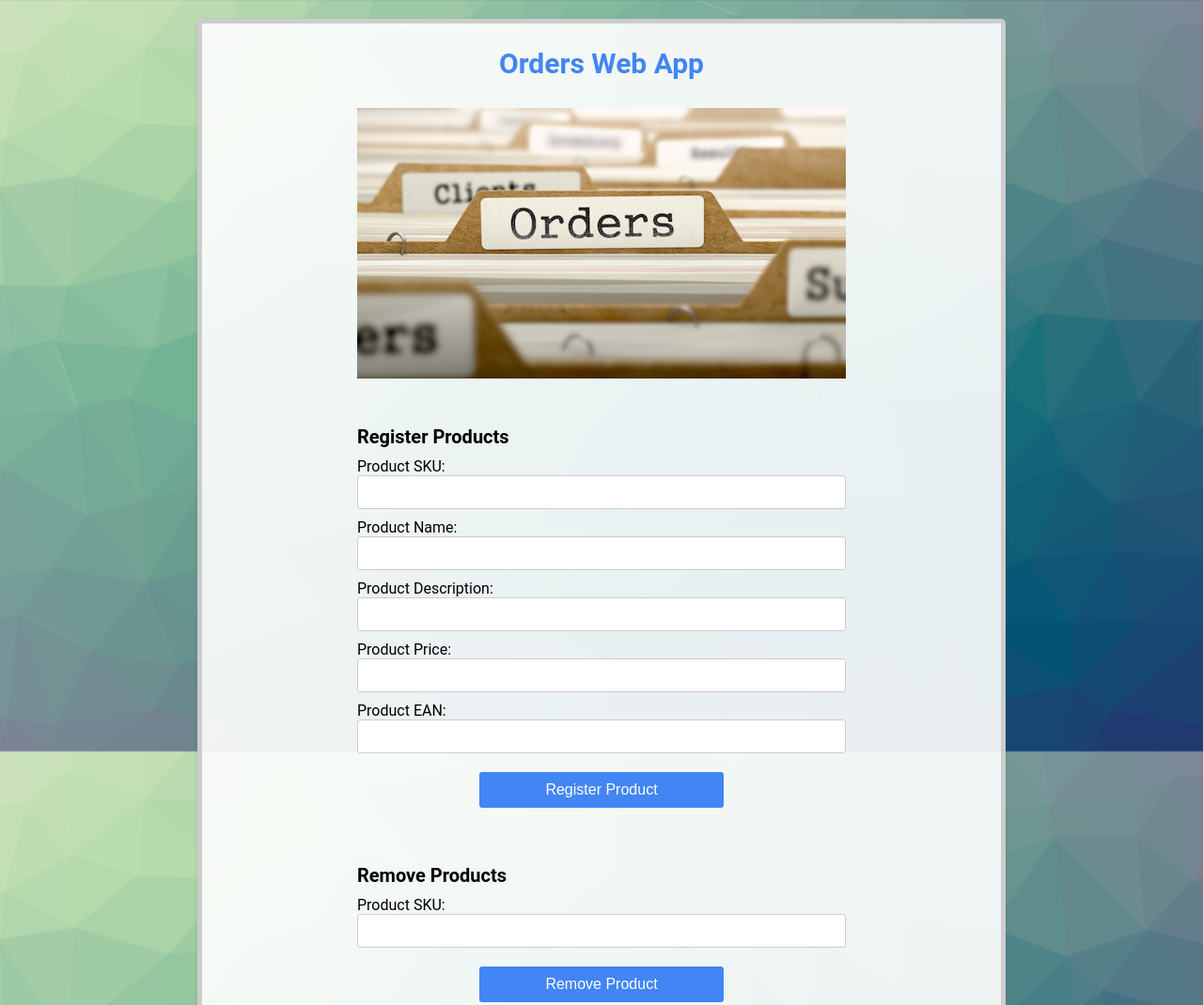
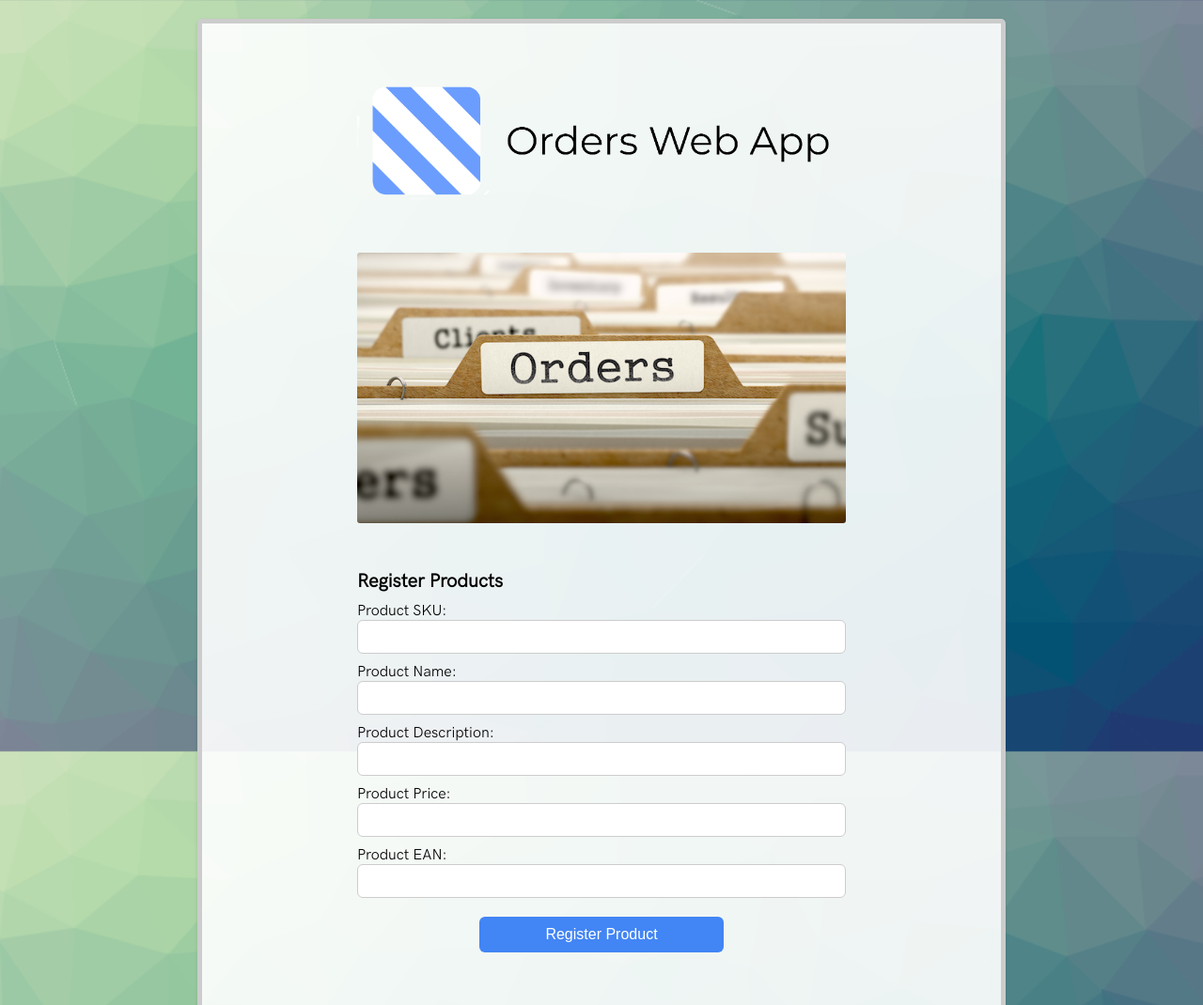
Before and after one commit to thomastabs/SQL-Database, a plain HTML site: page Project 3/web/main_menu.html in a window 1280 px wide. Shown: the top 1070 px of the page at 94% size. Drawn offline with Linux system fonts and the light colour scheme.

Commit message:
Logo bacano lez go

```diff
--- /dev/null
+++ b/Project 3/web/hk_grotesk_regular_legacy/stylesheet.css
@@ -0,0 +1,4 @@
+@font-face {
+	font-family: 'hk grotesk regular legacy';
+	src: url('hk-grotesk.regular-legacy.ttf') format('truetype');
+}
--- a/Project 3/web/main_menu.html
+++ b/Project 3/web/main_menu.html
@@ -6,7 +6,7 @@
 
 <body>
 <div class="container">
-  <h1>Orders Web App</h1>
+  <img src="Logo.png" alt="Logo">
   <img src="orders-post.jpg" alt="image">
 
   <h2>Register Products</h2>
--- a/Project 3/web/style.css
+++ b/Project 3/web/style.css
@@ -1,6 +1,8 @@
+@import url("hk_grotesk_regular_legacy/stylesheet.css");
+
 /* Global Styles */
 body {
-  font-family: "Roboto", Arial, sans-serif;
+  font-family: "hk grotesk regular legacy";
   background: url("background.jpg") no-repeat center center fixed;
   background-color: #f9f9f9;
   margin: 0;
@@ -14,7 +16,8 @@ body {
   margin: 0;
   margin-top: 60px
   margin-bottom: 15px;
-  font-size: 30px;
+  font-weight: bold;
+  font-size: 40px;
 }
 
 .container h2 {
@@ -47,7 +50,7 @@ body {
   width: 100%;
   padding: 8px;
   border: 1px solid #ccc;
-  border-radius: 3px;
+  border-radius: 6px;
   font-size: 16px;
   transition: border-color 0.3s;
 }
@@ -67,7 +70,7 @@ body {
   background-color: #4285f4; /* Google blue color for the submit button */
   color: #fff;
   border: none;
-  border-radius: 3px;
+  border-radius: 6px;
   cursor: pointer;
   font-size: 16px;
   display: block;
@@ -88,6 +91,7 @@ body {
   max-width: 65%;
   margin-top: 30px;
   margin-bottom: 50px;
+  border-radius: 3px;
 }
 
 .container {
```
Also changed, not shown: Project 3/web/Logo.png (added), Project 3/web/hk_grotesk_regular_legacy/hk-grotesk.regular-legacy.ttf (added).
